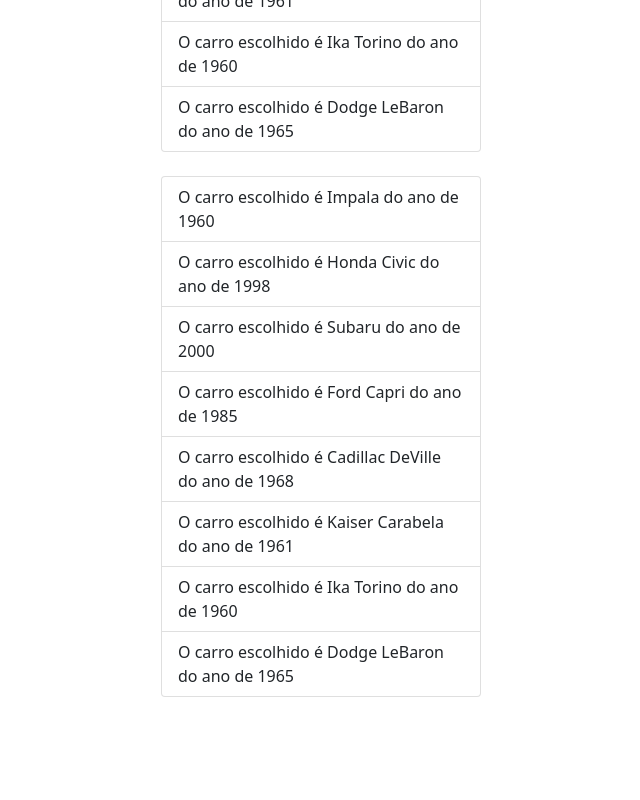
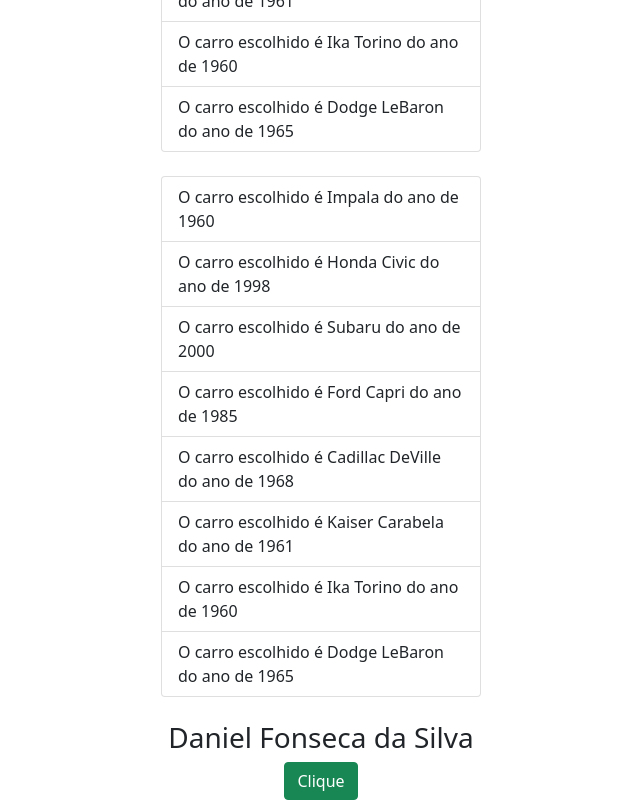
Before and after one commit to Daniel-Fonseca-da-Silva/Explorando-Diretivas-com-Angular, an Angular app: page / in a window 1280 px wide. Shown: the part 1203-2003 px from the top of the page, without its empty margins (319-959 px from the left). Before the commit the page ends 1924 px from the top, so only its background shows below. Built offline with nearby package versions, Linux system fonts and the light colour scheme.

Commit message:
Como enviar dados do typscript para a view e vice-versa

```diff
--- a/src/app/app.component.html
+++ b/src/app/app.component.html
@@ -94,3 +94,13 @@
   </li>
   </ng-template>
 </ul>
+
+<h3 class="text-center">{{ nome }}</h3>
+
+<div class="text-center">
+  <button class="btn btn-success" (click)="clicado('Daniel')">Clique</button>
+</div>
+
+<h4 class="text-center" *ngIf="click === true" >
+  O botoão foi clicado: {{click}}
+</h4>
--- a/src/app/app.component.ts
+++ b/src/app/app.component.ts
@@ -9,6 +9,8 @@
 
   count = 0
   randomNumber = 0
+  nome = "Daniel Fonseca da Silva"
+  click = false
   fruits = [
     {
       name: 'Banana',
@@ -83,4 +85,9 @@
     console.log(this.fruits)
   }
 
+  public clicado(nome: string): void {
+    console.log('Botão clicado por', nome);
+    this.click = true
+  }
+
 }
```
